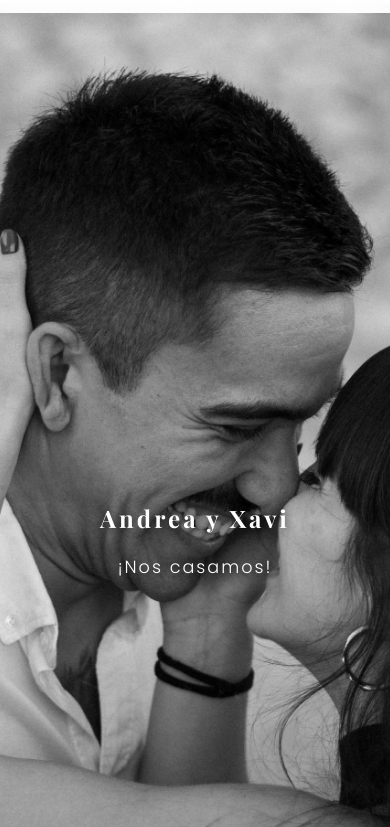
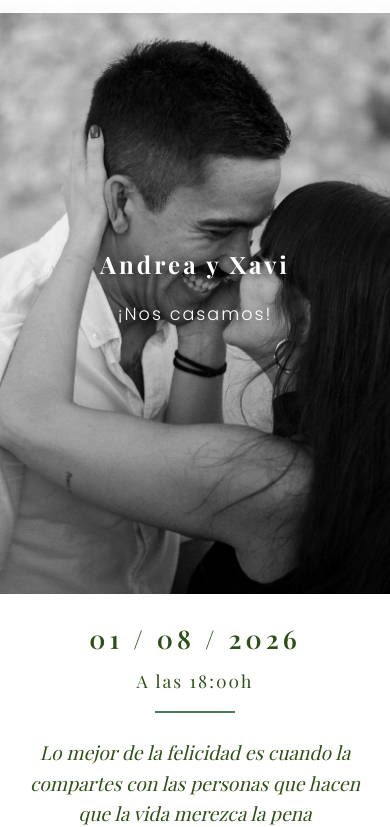
Before and after one commit to xbarneso/andreaXavi, a website: page index.html in a window 390 px wide. Shown: the part 57-884 px from the top of the page. Drawn offline with nearby package versions, Linux system fonts and the light colour scheme.

Commit message:
Update styles.css

```diff
--- a/styles.css
+++ b/styles.css
@@ -998,11 +998,11 @@ section {
     }
 
     .hero-section {
-        min-height: 120vh;
+        min-height: 80vh;
     }
 
     .hero-image-container {
-        height: 120vh;
+        height: 80vh;
     }
 
     .hero-main-image {
@@ -1054,11 +1054,11 @@ section {
 
 @media (max-width: 480px) {
     .hero-section {
-        min-height: 130vh;
+        min-height: 70vh;
     }
 
     .hero-image-container {
-        height: 130vh;
+        height: 70vh;
     }
 
     .hero-main-image {
```
